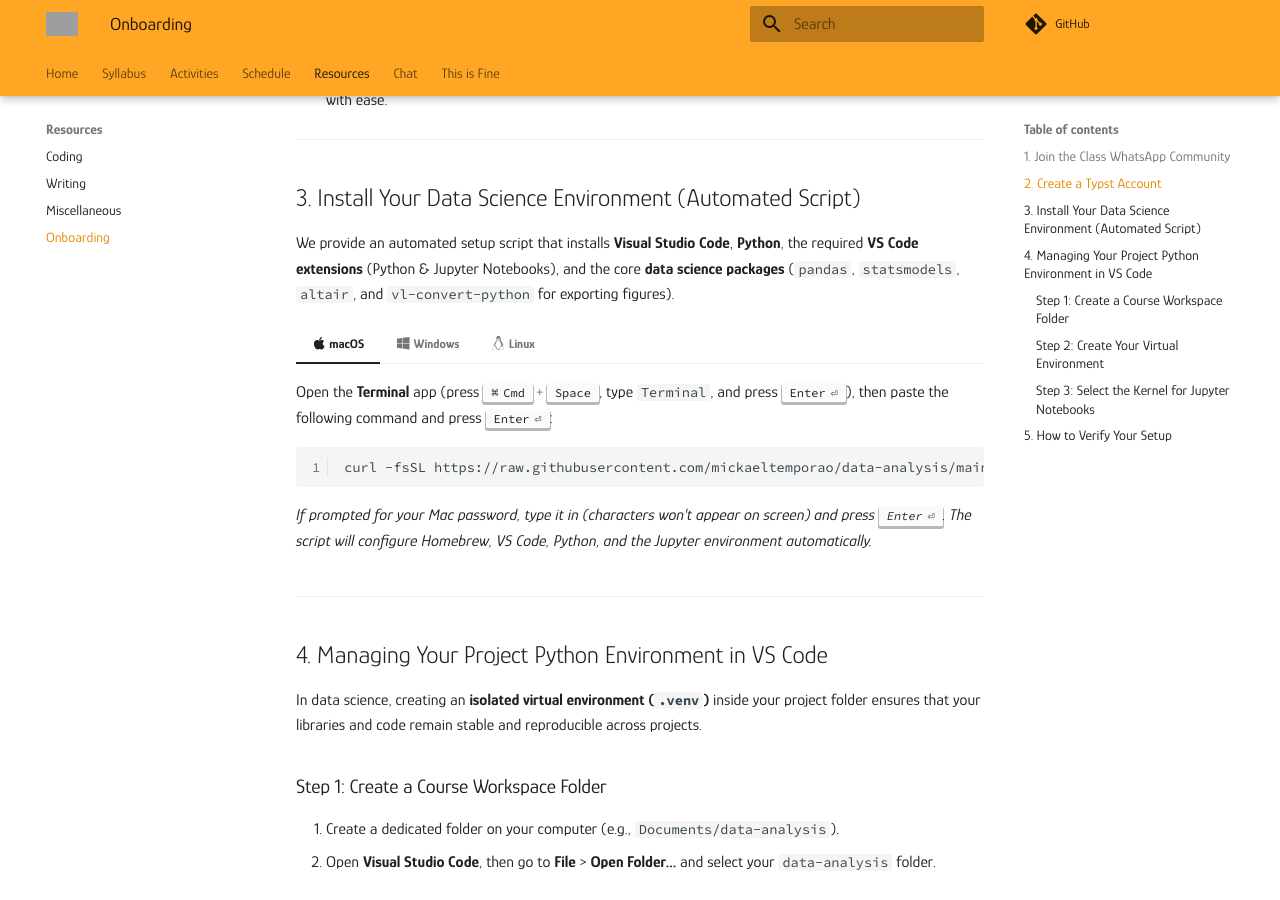
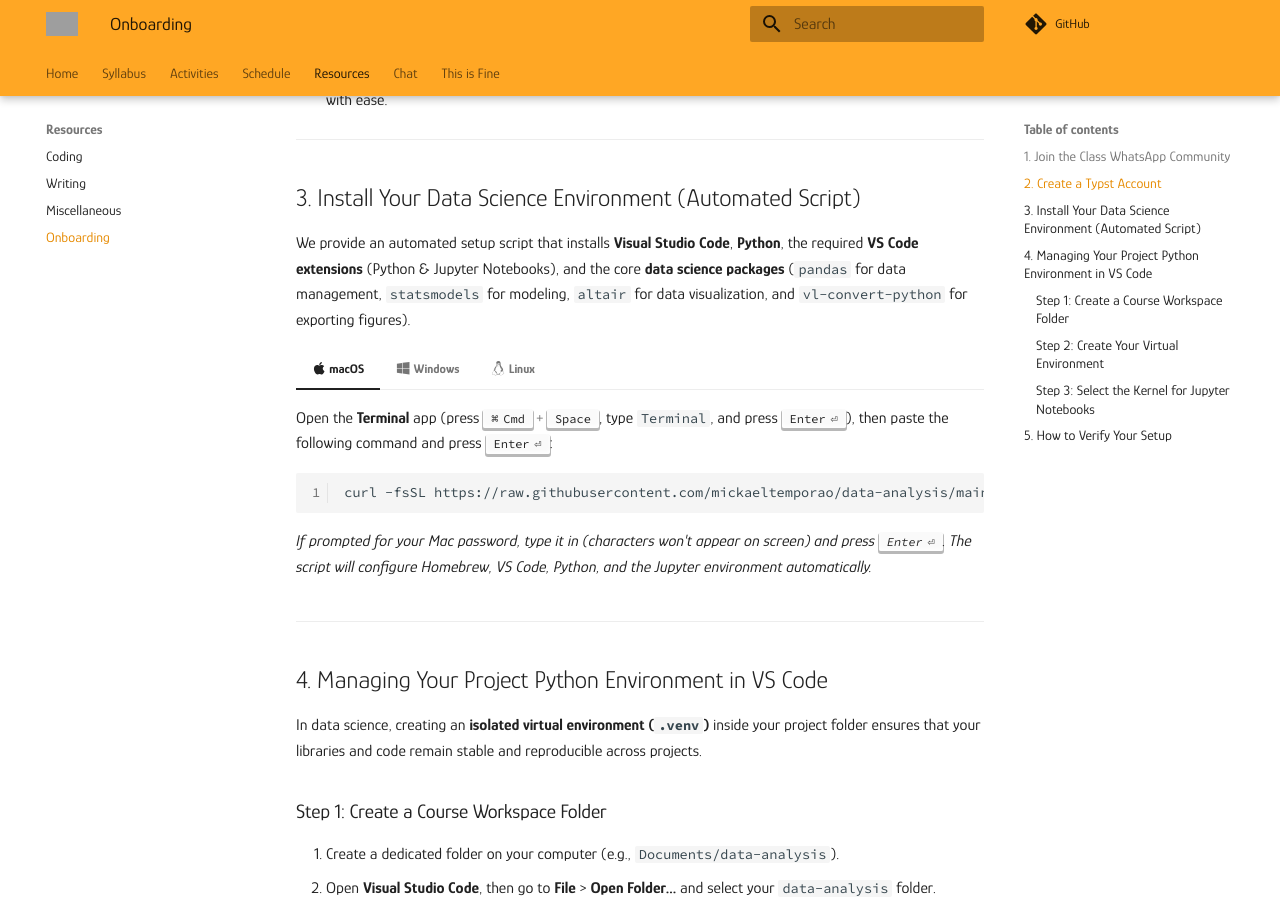
Before and after one commit to mickaeltemporao/data-analysis, an MkDocs documentation site: the page built from docs/resources/onboarding.md, in a window 1280 px wide and 900 px high, scrolled down 610 px. Built offline with MkDocs 1.6.1 and Material for MkDocs 9.7.7, drawn with Linux system fonts in a browser that asks for light colours; comment, search, counter and statistics services are not loaded; grey boxes are pictures that could not be loaded.

Commit message:
clarify roles of pandas for data management, statsmodels for modeling, and Altair for visualization

```diff
--- a/docs/resources/onboarding.md
+++ b/docs/resources/onboarding.md
@@ -25,7 +25,7 @@
 
 ## 3. Install Your Data Science Environment (Automated Script)
 
-We provide an automated setup script that installs **Visual Studio Code**, **Python**, the required **VS Code extensions** (Python & Jupyter Notebooks), and the core **data science packages** (`pandas`, `statsmodels`, `altair`, and `vl-convert-python` for exporting figures).
+We provide an automated setup script that installs **Visual Studio Code**, **Python**, the required **VS Code extensions** (Python & Jupyter Notebooks), and the core **data science packages** (`pandas` for data management, `statsmodels` for modeling, `altair` for data visualization, and `vl-convert-python` for exporting figures).
 
 === ":fontawesome-brands-apple: macOS"
 
```
Also changed, not shown: docs/syllabus.md (+1 -1 lines).
